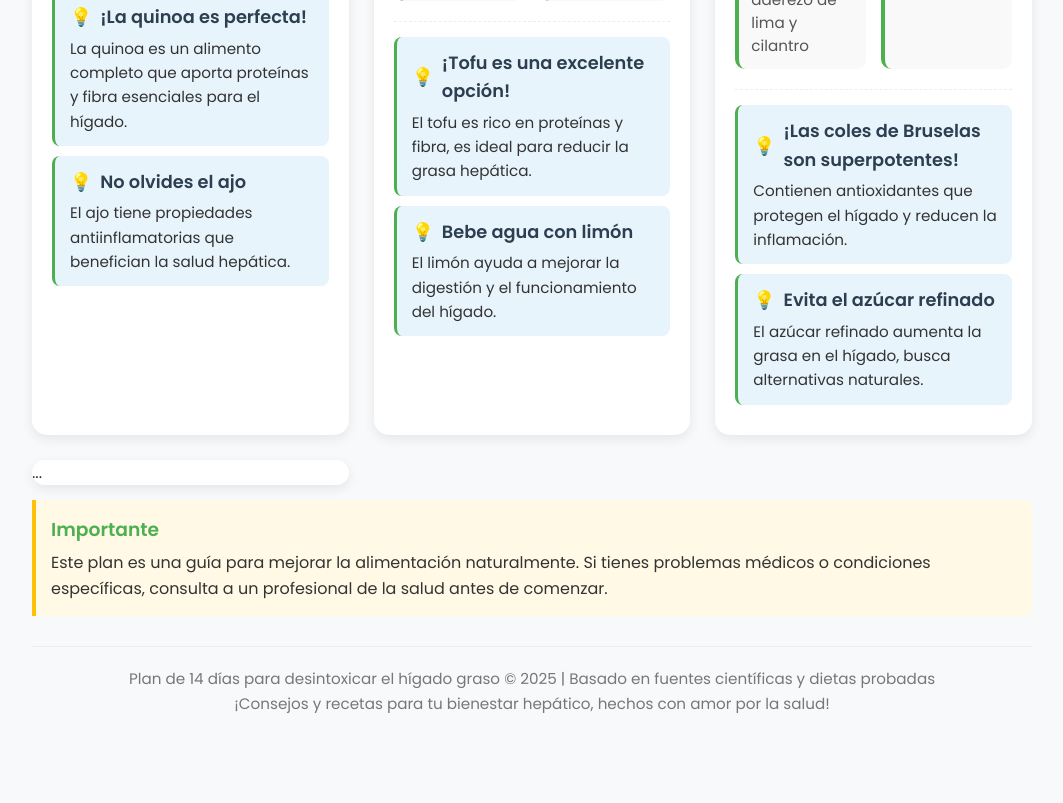
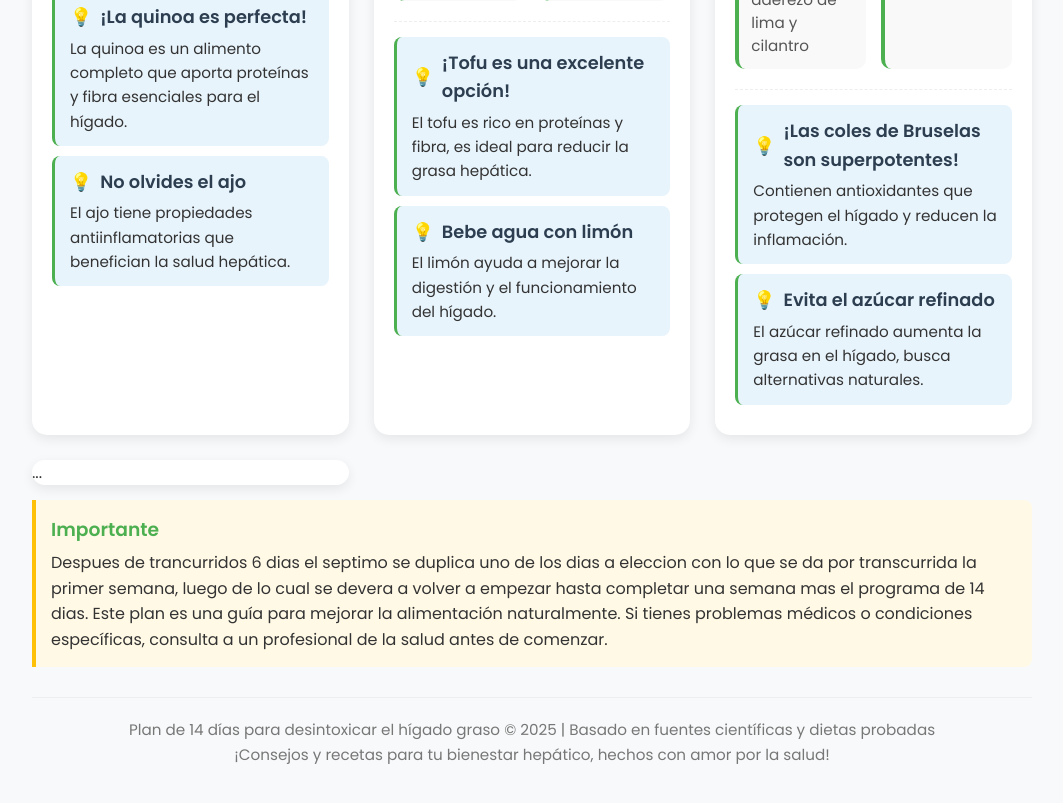
Before and after one commit to oniricozaq/higado-saludable, a plain HTML site: page index.html in a window 1280 px wide. Shown: the part 2164-2967 px from the top of the page, without its empty margins (108-1171 px from the left). Before the commit the page ends 2920 px from the top, so only its background shows below. Drawn offline with Linux system fonts and the light colour scheme.

Commit message:
Update index.html
observaciones de repeticion de segunda semana

```diff
--- a/index.html
+++ b/index.html
@@ -549,7 +549,7 @@
 
         <div class="note">
             <h3 class="note-title">Importante</h3>
-            <p>Este plan es una guía para mejorar la alimentación naturalmente. Si tienes problemas médicos o condiciones específicas, consulta a un profesional de la salud antes de comenzar.</p>
+            <p>Despues de trancurridos 6 dias el septimo se duplica uno de los dias a eleccion con lo que se da por transcurrida la primer semana, luego de lo cual se devera a volver a empezar hasta completar una semana mas el programa de 14 dias. Este plan es una guía para mejorar la alimentación naturalmente. Si tienes problemas médicos o condiciones específicas, consulta a un profesional de la salud antes de comenzar.</p>
         </div>
 
         <div class="footer">
```
